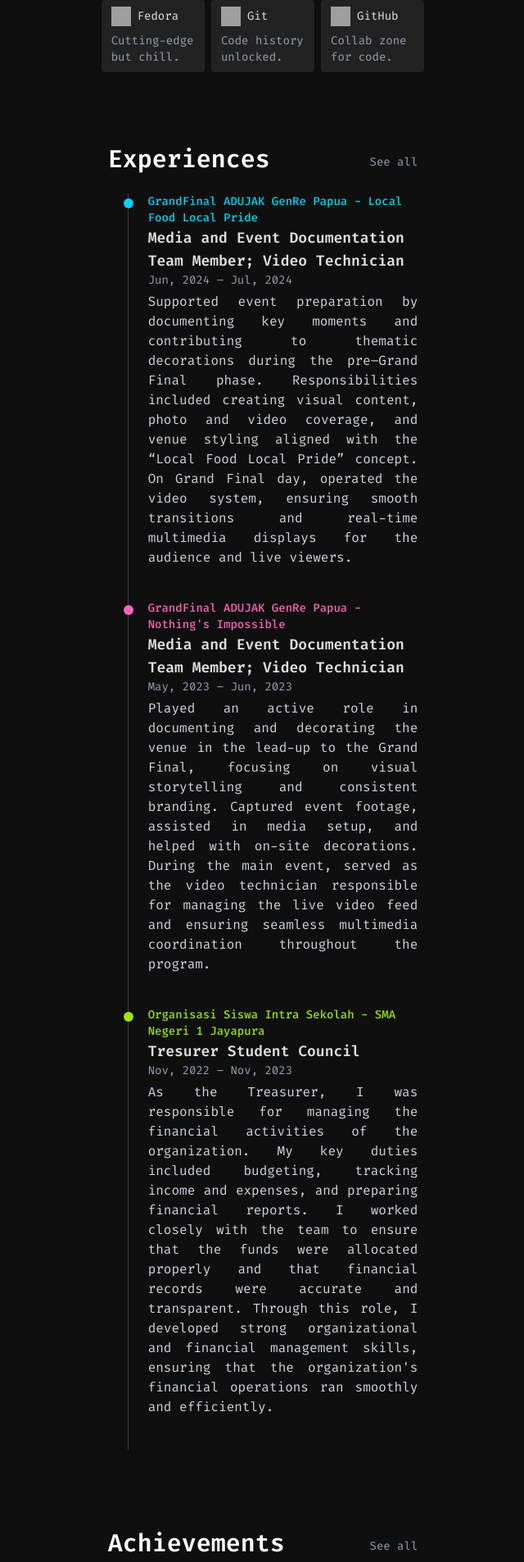
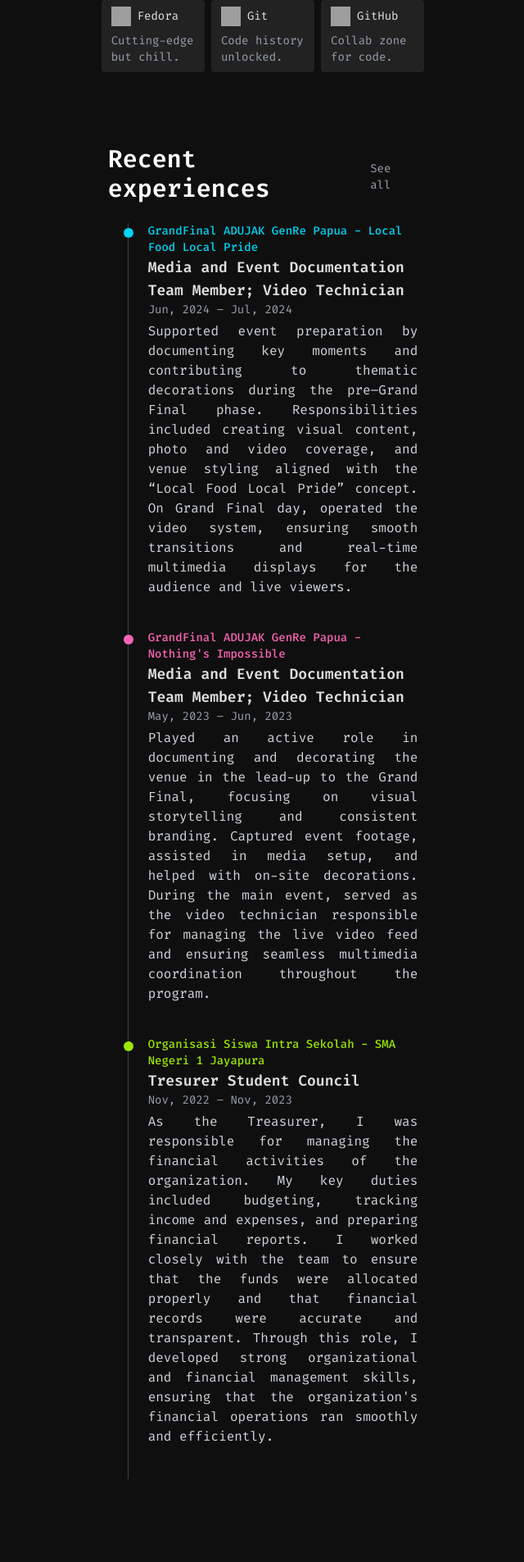
Before and after one commit to Ariffansyah/arpthef, a SvelteKit app: page / in a window 1280 px wide. Shown: the part 876-2781 px from the top of the page at 82% size, without its empty margins (319-959 px from the left). Built offline with nearby package versions, Linux system fonts and the light colour scheme; grey boxes are pictures that could not be loaded.

Commit message:
Chore: change from just experiences/achievements to recent experiences/achievements

```diff
--- a/src/routes/+page.svelte
+++ b/src/routes/+page.svelte
@@ -242,7 +242,7 @@
 		use:intersect={{ threshold: 0.3 }}
 	>
 		<div class="flex w-full flex-row items-center justify-between">
-			<h1 class="mb-2 text-3xl font-bold text-white">Experiences</h1>
+			<h1 class="mb-2 text-3xl font-bold text-white">Recent experiences</h1>
 			<a href="/about" class="text-sm text-gray-400 hover:text-white"> See all</a>
 		</div>
 		<div class="h-auto">
@@ -272,7 +272,7 @@
 		use:intersect={{ threshold: 0.3 }}
 	>
 		<div class="flex w-full flex-row items-center justify-between">
-			<h1 class="mb-2 text-3xl font-bold text-white">Achievements</h1>
+			<h1 class="mb-2 text-3xl font-bold text-white">Recent achievements</h1>
 			<a href="/about" class="text-sm text-gray-400 hover:text-white"> See all</a>
 		</div>
 		<div class="h-auto">
```
